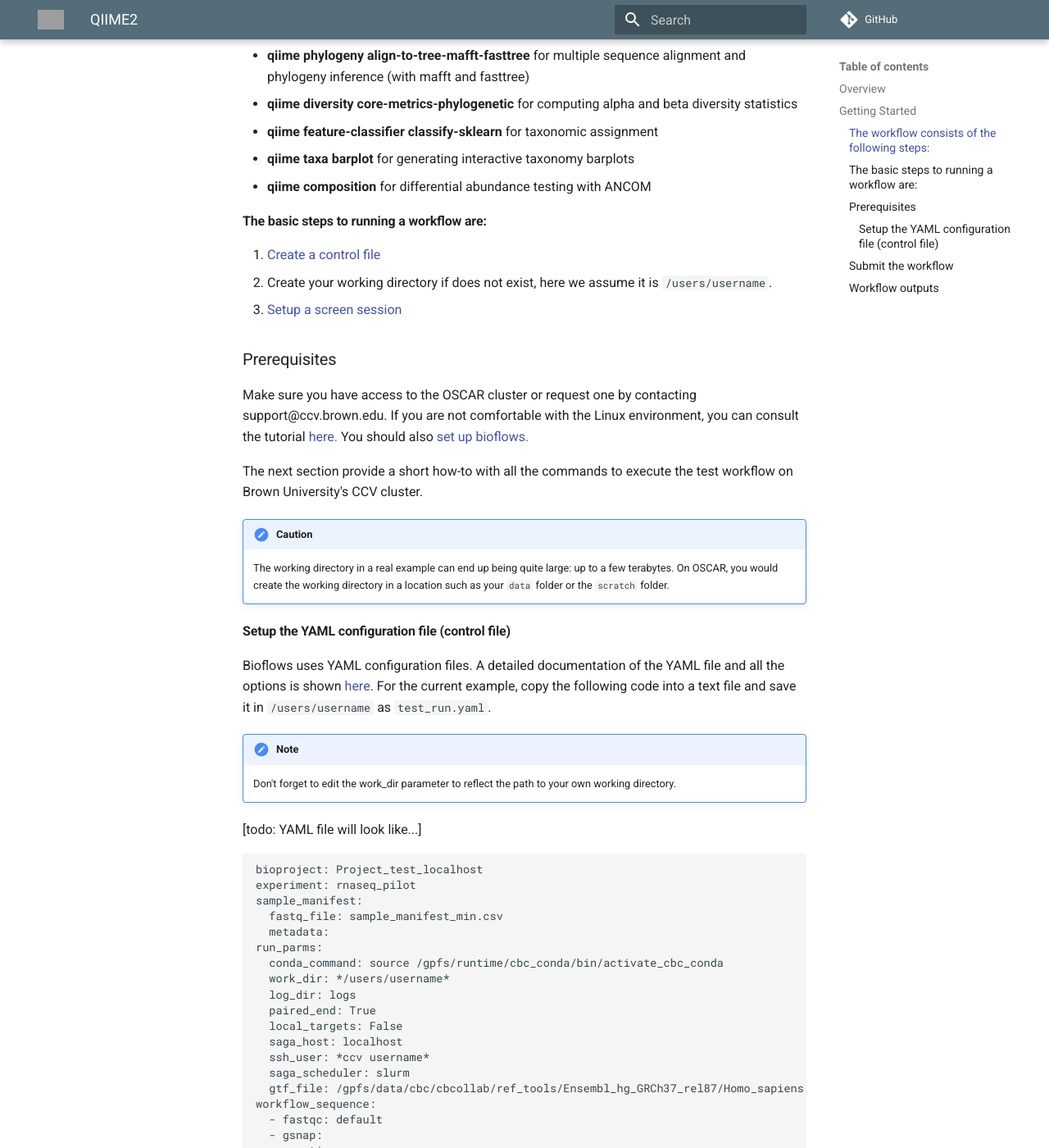
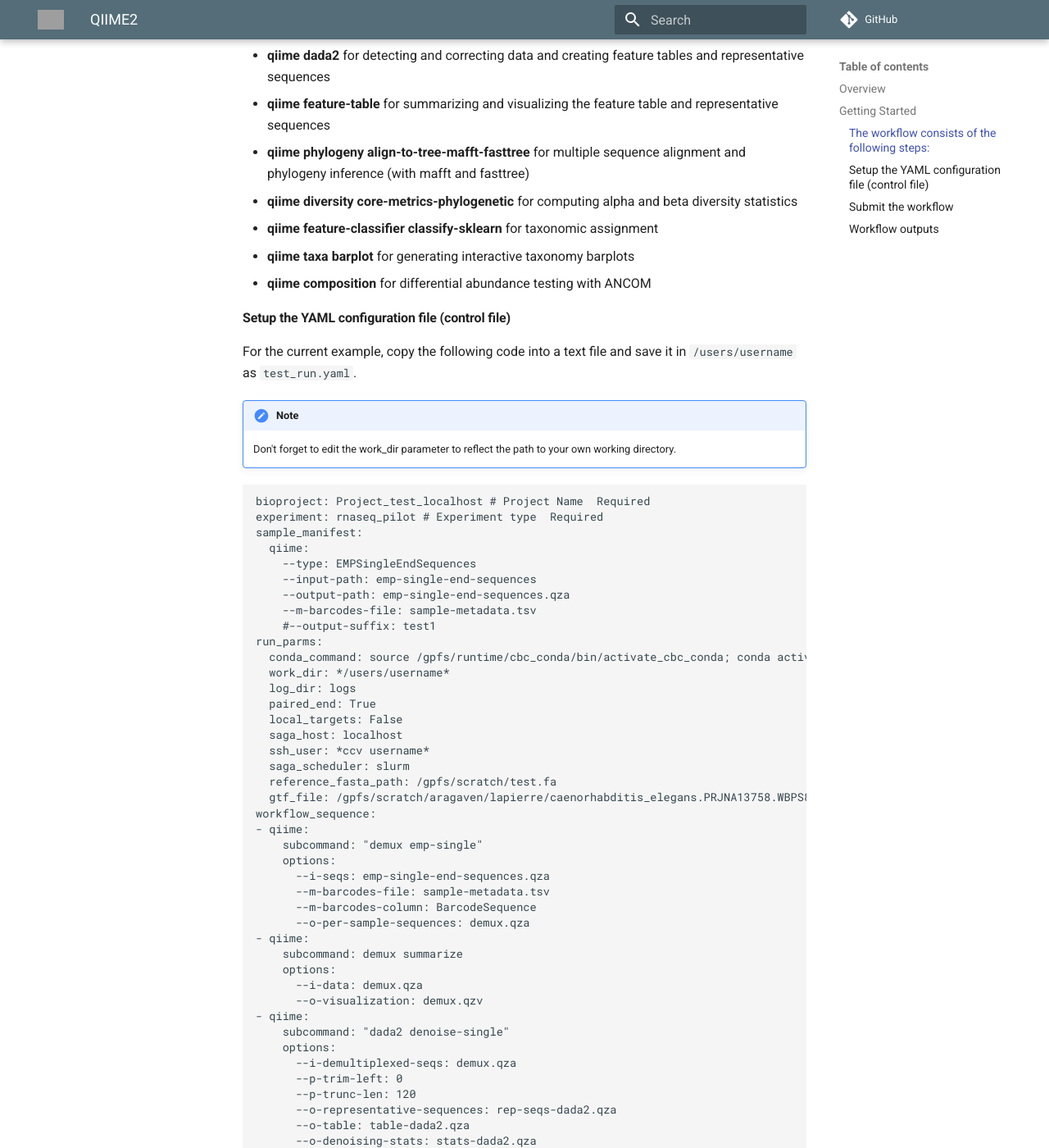
Before and after one commit to compbiocore/bioflows, an MkDocs documentation site: the page built from docs/tutorials/qiime2_tutorial.md, in a window 1280 px wide and 1400 px high, scrolled down 593 px. Shown: the whole window at 82% size. Built offline with MkDocs 1.6.1 and Material for MkDocs 9.7.7, drawn with Linux system fonts in a browser that asks for light colours; comment, search, counter and statistics services are not loaded; some of the changed text lies outside the part shown; grey boxes are pictures that could not be loaded.

Commit message:
updates to tutorial

````diff
--- a/docs/tutorials/qiime2_tutorial.md
+++ b/docs/tutorials/qiime2_tutorial.md
@@ -2,7 +2,9 @@
 
 ## Overview
 
-This tutorial shows how to run a standard predefined QIIME2 analysis on the Brown HPC cluster OSCAR, using the bioflows tool.
+This tutorial shows how to run a standard predefined QIIME2 analysis on the Brown HPC cluster OSCAR, using the bioflows tool. The particular analysis is the first half of the [Moving pictures tutorial](https://docs.qiime2.org/2019.1/tutorials/moving-pictures/) from QIIME2.
+
+We will assume that you have run through the [RNA-Seq tutorial](#/docs/tutorials/rna-seq_tutorial) and know how to set up a control file, create a working directory, and setup a screen session as well as have the prerequisites set up. The following is more details specific to the workflow and YAML setup.
 
 ## Getting Started
 
@@ -18,40 +20,25 @@ This tutorial shows how to run a standard predefined QIIME2 analysis on the Brow
 -  **qiime taxa barplot** for generating interactive taxonomy barplots
 -  **qiime composition** for differential abundance testing with ANCOM
 
-#### The basic steps to running a workflow are:
-
-1. [Create a control file](#Setup the YAML configuration file)
-2. Create your working directory if does not exist, here we assume it is `/users/username`.
-3. [Setup a screen session](#/docs/tutorials/Setup_bioflows_env/#Setup GNU screen session)
-
-### Prerequisites
-Make sure you have access to the OSCAR cluster or request one by contacting support@ccv.brown.edu. If you are not comfortable with the Linux environment, you can consult the tutorial [here.](https://compbiocore.github.io/cbc-linux-tutorial/linux_explication/) You should also [set up bioflows.](#/docs/tutorials/Setup_bioflows_env)
-
-The next section provide a short how-to with all the commands to
-execute the test workflow on Brown University's CCV cluster.
-
-!!! caution
-    The working directory in a real example can end up being quite large: up to a few terabytes. On OSCAR, you would create the working directory in a location such as your `data` folder or the `scratch` folder.
-
 #### Setup the YAML configuration file (control file)
 
-Bioflows uses YAML configuration files. A
-detailed documentation of the YAML file and all the options is shown
-[here](#/docs/yaml_description.md). For the current example, copy the following code into a text file and save it in `/users/username` as `test_run.yaml`.
+For the current example, copy the following code into a text file and save it in `/users/username` as `test_run.yaml`.
 
 !!! note
     Don't forget to edit the work_dir parameter to reflect the path to your own working directory.
 
-[todo: YAML file will look like...]
-
 ```
-bioproject: Project_test_localhost
-experiment: rnaseq_pilot
+bioproject: Project_test_localhost # Project Name  Required
+experiment: rnaseq_pilot # Experiment type  Required
 sample_manifest:
-  fastq_file: sample_manifest_min.csv
-  metadata:
+  qiime:
+    --type: EMPSingleEndSequences
+    --input-path: emp-single-end-sequences
+    --output-path: emp-single-end-sequences.qza
+    --m-barcodes-file: sample-metadata.tsv
+    #--output-suffix: test1
 run_parms:
-  conda_command: source /gpfs/runtime/cbc_conda/bin/activate_cbc_conda
+  conda_command: source /gpfs/runtime/cbc_conda/bin/activate_cbc_conda; conda activate qiime2-2019.1
   work_dir: */users/username*
   log_dir: logs
   paired_end: True
@@ -59,34 +46,62 @@ run_parms:
   saga_host: localhost
   ssh_user: *ccv username*
   saga_scheduler: slurm
-  gtf_file: /gpfs/data/cbc/cbcollab/ref_tools/Ensembl_hg_GRCh37_rel87/Homo_sapiens.GRCh37.87.gtf
+  reference_fasta_path: /gpfs/scratch/test.fa
+  gtf_file: /gpfs/scratch/aragaven/lapierre/caenorhabditis_elegans.PRJNA13758.WBPS8.canonical_geneset.gtf
 workflow_sequence:
-  - fastqc: default
-  - gsnap:
-      options:
-       -d: Ensembl_Homo_sapiens_GRCh37
-       -s: /gpfs/data/cbc/cbcollab/cbc_ref/gmapdb_2017.01.14/Ensembl_Homo_sapiens_GRCh37/Ensembl_Homo_sapiens_GRCh37.maps/Ensembl_Homo_sapiens.GRCh37.87.splicesites.iit
-      job_params:
-        ncpus: 8
-        mem: 40000
-        time: 60
-  - qualimap_rnaseq: default
-  - htseq-count: default
+- qiime:
+    subcommand: "demux emp-single"
+    options:
+      --i-seqs: emp-single-end-sequences.qza
+      --m-barcodes-file: sample-metadata.tsv
+      --m-barcodes-column: BarcodeSequence
+      --o-per-sample-sequences: demux.qza
+- qiime:
+    subcommand: demux summarize
+    options:
+      --i-data: demux.qza
+      --o-visualization: demux.qzv
+- qiime:
+    subcommand: "dada2 denoise-single"
+    options:
+      --i-demultiplexed-seqs: demux.qza
+      --p-trim-left: 0
+      --p-trunc-len: 120
+      --o-representative-sequences: rep-seqs-dada2.qza
+      --o-table: table-dada2.qza
+      --o-denoising-stats: stats-dada2.qza
 
+- qiime:
+    subcommand: metadata tabulate
+    options:
+      --m-input-file: stats-dada2.qza
+      --o-visualization: stats-dada2.qzv
+
+- qiime:
+    subcommand: feature-table summarize
+    options:
+      --i-table: table.qza
+      --o-visualization: table.qzv
+      --m-sample-metadata-file: sample-metadata.tsv
+- qiime:
+    subcommands: feature-table tabulate-seqs
+    options:
+      --i-data rep-seqs.qza
+      --o-visualization rep-seqs.qzv
+- qiime:
+    subcommand: phylogeny align-to-tree-mafft-fasttree
+    options:
+      --p-n-threads: 2
+      --i-sequences: rep-seqs.qza
+      --o-alignment: aligned-rep-seqs.qza
+      --o-masked-alignment: masked-aligned-rep-seqs.qza
+      --o-tree: unrooted-tree.qza
+      --o-rooted-tree: rooted-tree.qza
 ```
 
 ### Submit the workflow
 
-If you haven't done so already, copy the above into a text file and save it in `/users/username` as `test_run.yaml`
-
-For this tutorial I have created a small test dataset with 10000 read pairs from human RNAseq data, so it should run within the hour and you should see that the alignments are completed.
-
-We will now create the sample manifest file, which is in `csv` format. You can find more information about sample manifest files [here](#/docs/yaml_description.md). Copy the manifest below into a text file and save it in `/users/username` as `sample_manifest_min.csv`
-
-```
-samp_1299,/gpfs/data/cbc/rnaseq_test_data/PE_hg/Cb2_1.gz,/gpfs/data/cbc/rnaseq_test_data/PE_hg/Cb2_2.gz
-samp_1214,/gpfs/data/cbc/rnaseq_test_data/PE_hg/Cb_1.gz,/gpfs/data/cbc/rnaseq_test_data/PE_hg/Cb_2.gz
-```
+If you haven't done so already, copy the above into a text file and save it in `/users/username` as `test_run.yaml`. The data here is the same as from the Moving pictures tutorial. Because it follows the EMP format, no manifest file is needed, but if providing other data the user will need to provide a manifest file matching the [description in QIIME2](https://docs.qiime2.org/2019.1/tutorials/importing/#fastq-manifest-formats), specified in the YAML in the same way as in the [RNA-seq tutorial](#/docs/tutorials/rna-seq_tutorial)
 
 If you haven't already started a screen session in the [setup](#/docs/tutorials/Setup_bioflows_env), start one using the following command:
 ```
@@ -96,12 +111,14 @@ In your screen session, run the following commands to setup your conda environme
 
 ```
 source activate_cbc_conda
-bioflows-rnaseq test_run.yaml
+bioflows-qiime2 test_run.yaml
 ```
+
+(TODO: bioflows-qiime2 is not a defined wrapper...)
 
 ### Workflow outputs
 
-The bioflows-rnaseq call will automatically generate several directories, which may or may not have any outputs directed to them depending on which analyses have been run in bioflows. These directories include: `sra`, `fastq`, `alignments`, `qc`, `slurm_scripts`, `logs`, `expression`, and `checkpoints`.
+The bioflows-qiime2 call will automatically generate several directories, which may or may not have any outputs directed to them depending on which analyses have been run in bioflows. These directories include: `qiime2`, `slurm_scripts`, `logs`, and `checkpoints`. (TODO: not actually sure what output gets made)
 
 `sra` Will be empty in this tutorial.
 
````
